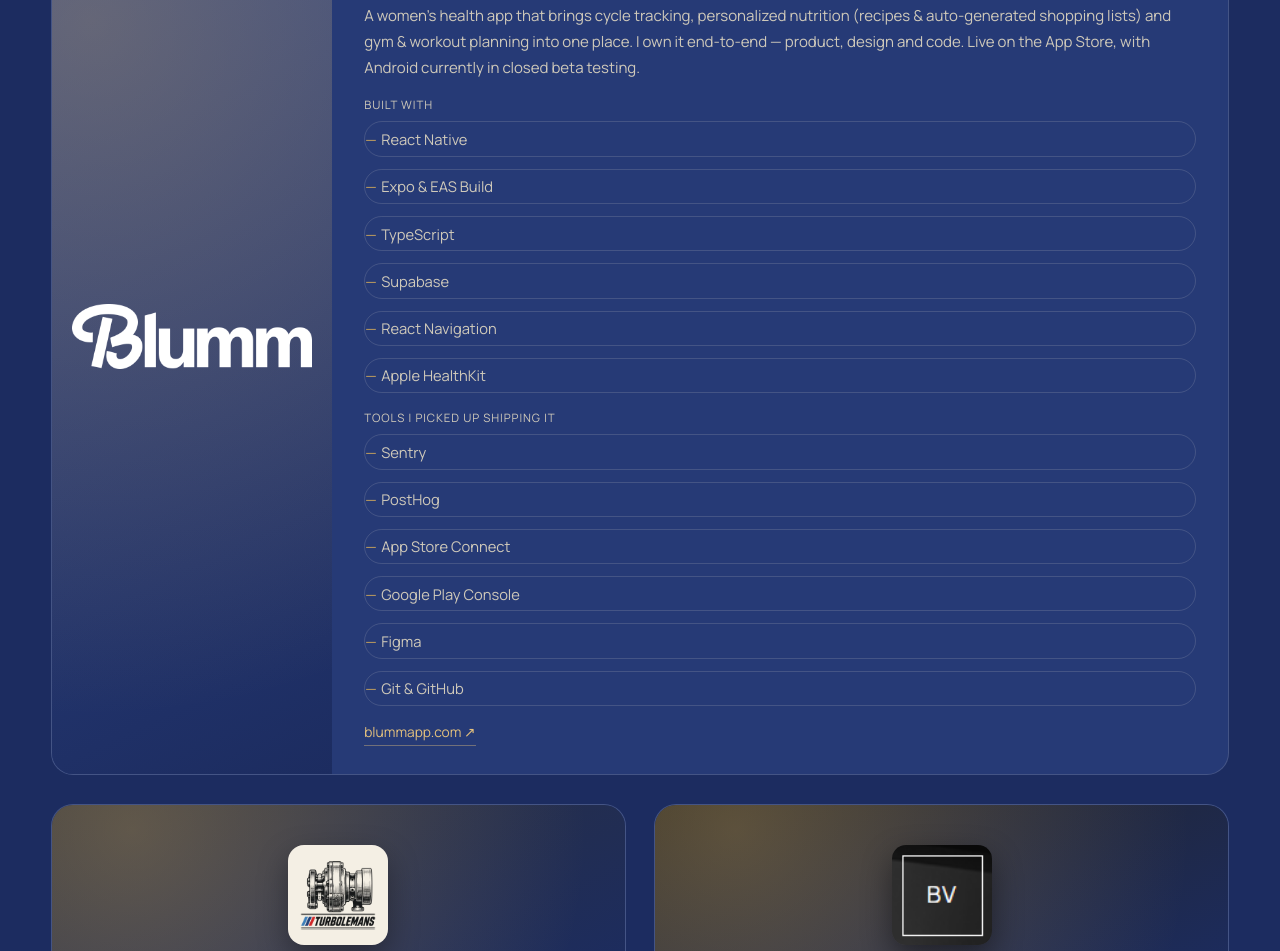
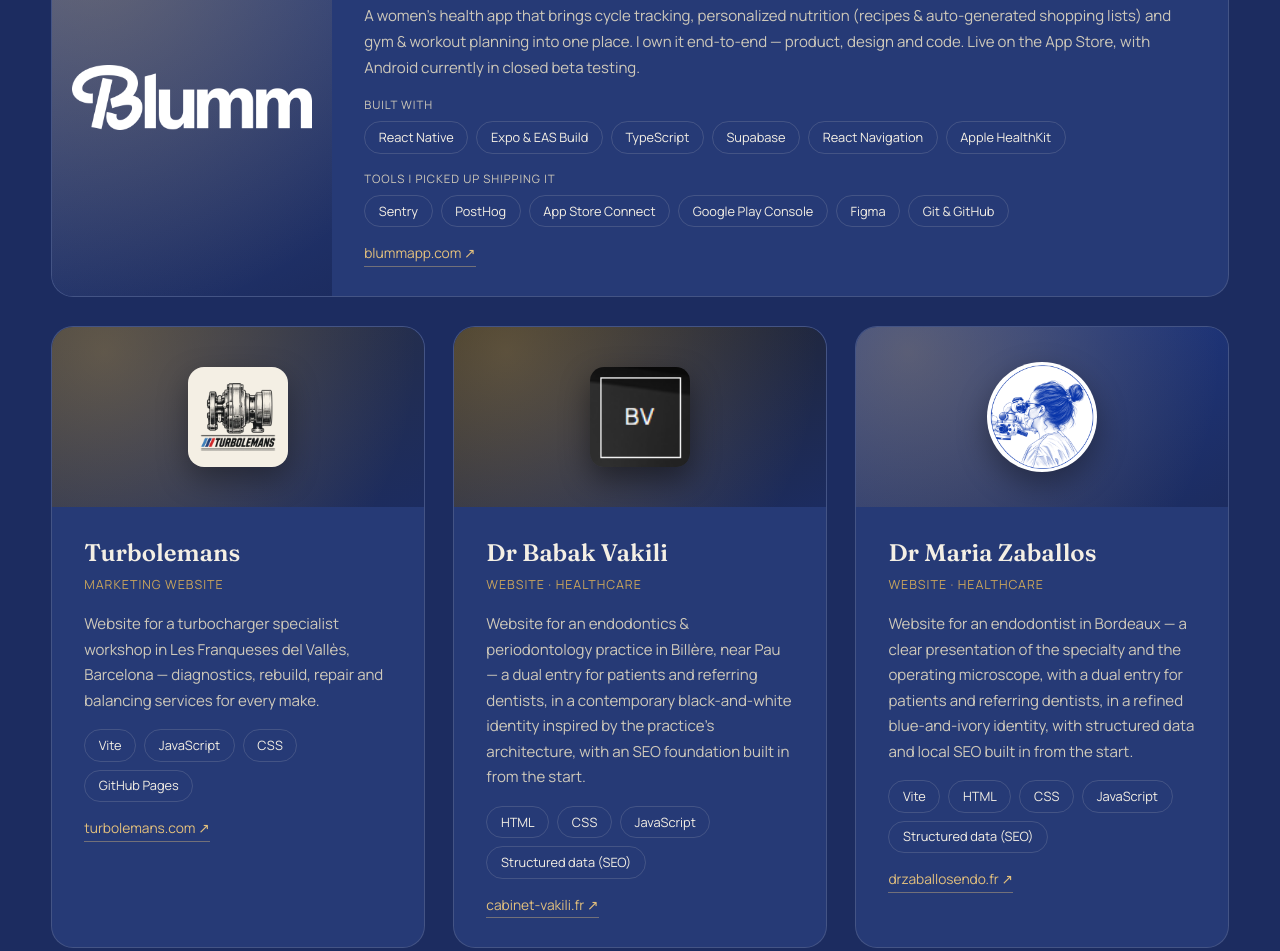
Before and after one commit to MarinaRR5423/MarinaRRProfile, a plain HTML site: page index.html in a window 1280 px wide. Shown: the part 5024-5975 px from the top of the page. Drawn offline with Linux system fonts and the light colour scheme.

Commit message:
content: add Dr Zaballos website to Projects; fix project pill layout, 3-column grid
Co-Authored-By: Claude Sonnet 5.5 <noreply@anthropic.com>

```diff
--- a/i18n.js
+++ b/i18n.js
@@ -84,6 +84,8 @@ const translations = {
     "proj.turbo.desc": "Website for a turbocharger specialist workshop in Les Franqueses del Vallès, Barcelona — diagnostics, rebuild, repair and balancing services for every make.",
     "proj.babak.type": "Website · Healthcare",
     "proj.babak.desc": "Website for an endodontics & periodontology practice in Billère, near Pau — a dual entry for patients and referring dentists, in a contemporary black-and-white identity inspired by the practice's architecture, with an SEO foundation built in from the start.",
+    "proj.zaballos.type": "Website · Healthcare",
+    "proj.zaballos.desc": "Website for an endodontist in Bordeaux — a clear presentation of the specialty and the operating microscope, with a dual entry for patients and referring dentists, in a refined blue-and-ivory identity, with structured data and local SEO built in from the start.",
     "proj.structuredData": "Structured data (SEO)",
 
     "skills.tag": "04 / Expertise",
@@ -211,6 +213,8 @@ const translations = {
     "proj.turbo.desc": "Site web pour un atelier spécialiste des turbocompresseurs aux Franqueses del Vallès, Barcelone — diagnostic, reconstruction, réparation et équilibrage pour toutes les marques.",
     "proj.babak.type": "Site web · Santé",
     "proj.babak.desc": "Site conçu pour un cabinet d'endodontie & de parodontologie à Billère, près de Pau — une double entrée pour les patients et les dentistes correspondants, dans une identité contemporaine en noir et blanc inspirée de l'architecture du cabinet, avec une base SEO intégrée dès le départ.",
+    "proj.zaballos.type": "Site web · Santé",
+    "proj.zaballos.desc": "Site conçu pour une endodontiste à Bordeaux — une présentation claire de la spécialité et du microscope opératoire, avec une double entrée pour les patients et les confrères, dans une identité raffinée bleu et ivoire, avec données structurées et SEO local intégrés dès le départ.",
     "proj.structuredData": "Données structurées (SEO)",
 
     "skills.tag": "04 / Expertise",
@@ -338,6 +342,8 @@ const translations = {
     "proj.turbo.desc": "Sitio web para un taller especialista en turbocompresores en Les Franqueses del Vallès, Barcelona — diagnóstico, reconstrucción, reparación y equilibrado para todas las marcas.",
     "proj.babak.type": "Sitio web · Sanidad",
     "proj.babak.desc": "Diseño de sitio web para una consulta de endodoncia y periodoncia en Billère, cerca de Pau — con doble entrada para pacientes y dentistas derivadores, en una identidad contemporánea en blanco y negro inspirada en la arquitectura de la consulta, con una base SEO integrada desde el inicio.",
+    "proj.zaballos.type": "Sitio web · Sanidad",
+    "proj.zaballos.desc": "Sitio web para una endodoncista en Burdeos — una presentación clara de la especialidad y del microscopio operatorio, con doble entrada para pacientes y dentistas derivadores, en una identidad refinada en azul y marfil, con datos estructurados y SEO local integrados desde el inicio.",
     "proj.structuredData": "Datos estructurados (SEO)",
 
     "skills.tag": "04 / Aptitudes",
--- a/index.html
+++ b/index.html
@@ -9,7 +9,7 @@
 <link rel="preconnect" href="https://fonts.googleapis.com">
 <link rel="preconnect" href="https://fonts.gstatic.com" crossorigin>
 <link href="https://fonts.googleapis.com/css2?family=Fraunces:ital,opsz,wght@0,9..144,300;0,9..144,500;0,9..144,600;0,9..144,700;1,9..144,400;1,9..144,500&family=Manrope:wght@400;500;600;700;800&display=swap" rel="stylesheet">
-<link rel="stylesheet" href="style.css?v=18">
+<link rel="stylesheet" href="style.css?v=21">
 <script>document.documentElement.classList.add('js');</script>
 </head>
 <body>
@@ -386,6 +386,30 @@
           </div>
         </article>
 
+        <article class="proj-card reveal-up">
+          <div class="proj-visual proj-visual--zaballos">
+            <img class="proj-logo proj-logo--round" src="assets/zaballos-logo.png" alt="Dr Zaballos logo">
+          </div>
+          <div class="proj-body">
+            <div class="proj-head">
+              <h3>Dr Maria Zaballos</h3>
+              <span class="proj-type" data-i18n="proj.zaballos.type">Website · Healthcare</span>
+            </div>
+            <p class="proj-desc" data-i18n="proj.zaballos.desc">
+              Website for an endodontist in Bordeaux — a clear presentation of the
+              specialty and the operating microscope, with a dual entry for patients
+              and referring dentists, in a refined blue-and-ivory identity, with
+              structured data and local SEO built in from the start.
+            </p>
+            <div class="proj-stack">
+              <ul class="pill-list pill-list--row">
+                <li>Vite</li><li>HTML</li><li>CSS</li><li>JavaScript</li><li data-i18n="proj.structuredData">Structured data (SEO)</li>
+              </ul>
+            </div>
+            <a class="proj-link" href="https://drzaballosendo.fr/" target="_blank" rel="noopener">drzaballosendo.fr ↗</a>
+          </div>
+        </article>
+
       </div>
     </div>
   </section>
@@ -506,7 +530,7 @@
   </div>
 </footer>
 
-<script src="i18n.js?v=18"></script>
-<script src="script.js?v=18"></script>
+<script src="i18n.js?v=21"></script>
+<script src="script.js?v=21"></script>
 </body>
 </html>
--- a/style.css
+++ b/style.css
@@ -276,7 +276,7 @@ em{ font-style: italic; color: var(--gold-bright); }
 .projects{ background: var(--navy-900); }
 .section-head h2 em{ font-style: italic; }
 
-.proj-grid{ display: grid; grid-template-columns: repeat(2, 1fr); gap: 1.8rem; }
+.proj-grid{ display: grid; grid-template-columns: repeat(3, 1fr); gap: 1.8rem; }
 
 .proj-card{
   border: 1px solid var(--line); border-radius: 22px; overflow: hidden;
@@ -299,6 +299,7 @@ em{ font-style: italic; color: var(--gold-bright); }
 }
 .proj-visual--turbo{ background: linear-gradient(155deg, #2a2f3d, var(--navy-900)); }
 .proj-visual--babak{ background: linear-gradient(155deg, #232323, var(--navy-900)); }
+.proj-visual--zaballos{ background: linear-gradient(155deg, #1f3a8a, var(--navy-900)); }
 .proj-mark{
   position: relative; font-family: var(--serif); font-style: italic; font-weight: 600;
   font-size: 3.2rem; color: var(--cream); opacity: 0.9; letter-spacing: -0.02em;
@@ -317,6 +318,10 @@ em{ font-style: italic; color: var(--gold-bright); }
   background: none; padding: 0; box-shadow: none; border-radius: 0;
   width: 240px; height: auto; aspect-ratio: 736 / 200;
 }
+.proj-logo--round{
+  width: 110px; height: 110px; padding: 0; border-radius: 50%;
+  background: #fff; box-shadow: 0 12px 30px rgba(0,0,0,0.35);
+}
 .proj-logo--plain{
   width: 100px; height: 100px; background: none; padding: 0;
   box-shadow: 0 12px 30px rgba(0,0,0,0.45); border-radius: 14px;
@@ -332,12 +337,13 @@ em{ font-style: italic; color: var(--gold-bright); }
 .proj-stack-group{ display: flex; flex-direction: column; gap: 0.5rem; }
 .proj-stack-label{ font-size: 0.72rem; text-transform: uppercase; letter-spacing: 0.08em; color: var(--cream-dim); }
 
-.pill-list--row{ flex-direction: row; flex-wrap: wrap; gap: 0.5rem; }
-.pill-list--row li{
+/* doubled class so these win over the generic .pill-list rules defined further down */
+.pill-list.pill-list--row{ flex-direction: row; flex-wrap: wrap; gap: 0.5rem; }
+.pill-list.pill-list--row li{
   padding: 0.35rem 0.85rem; border: 1px solid var(--line); border-radius: 100px;
   font-size: 0.8rem; color: var(--cream);
 }
-.pill-list--row li::before{ content: none; }
+.pill-list.pill-list--row li::before{ content: none; }
 
 .proj-link{
   align-self: flex-start; font-size: 0.86rem; color: var(--gold-bright);
```
Also changed, not shown: assets/zaballos-logo.png (added).
